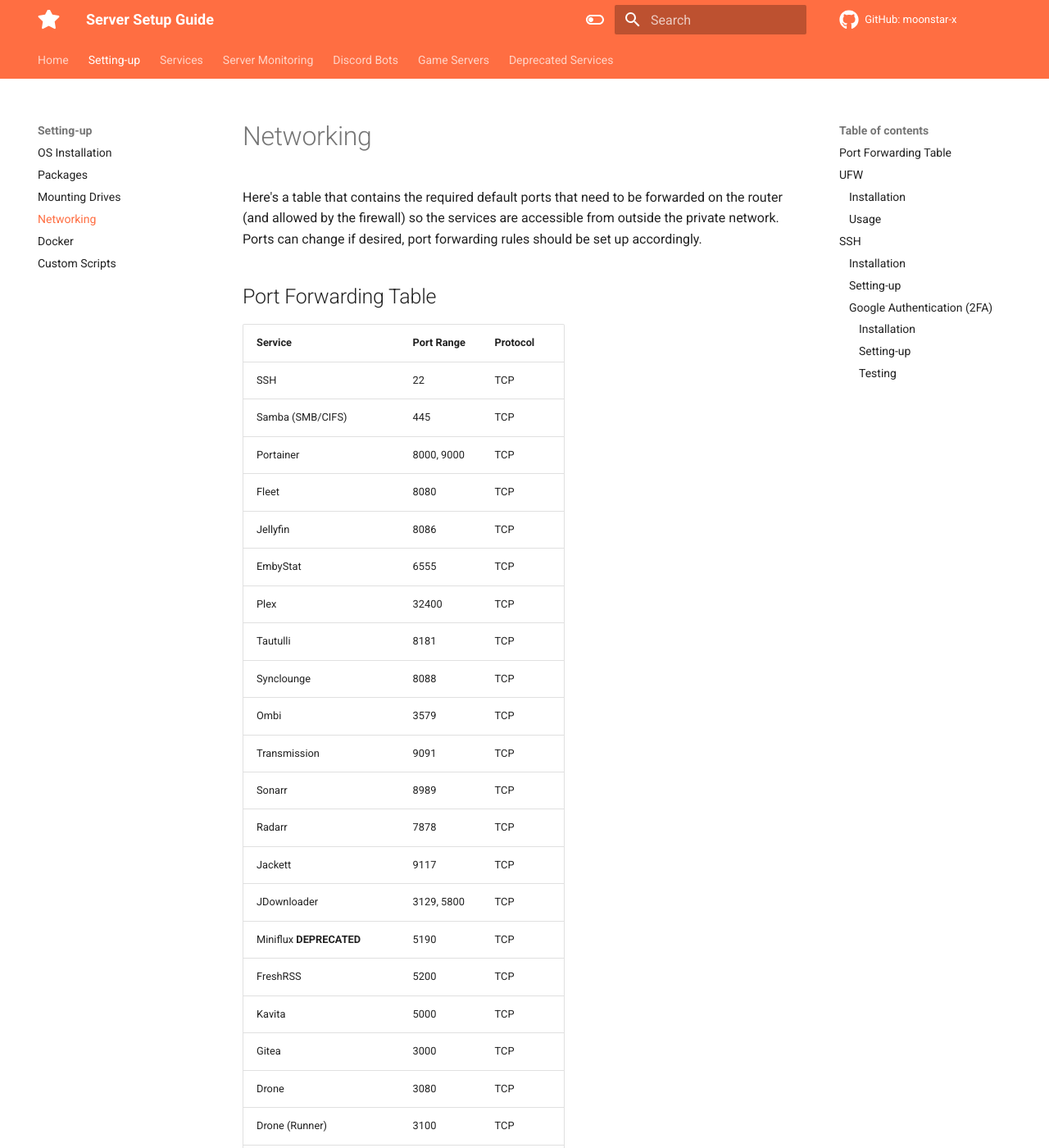
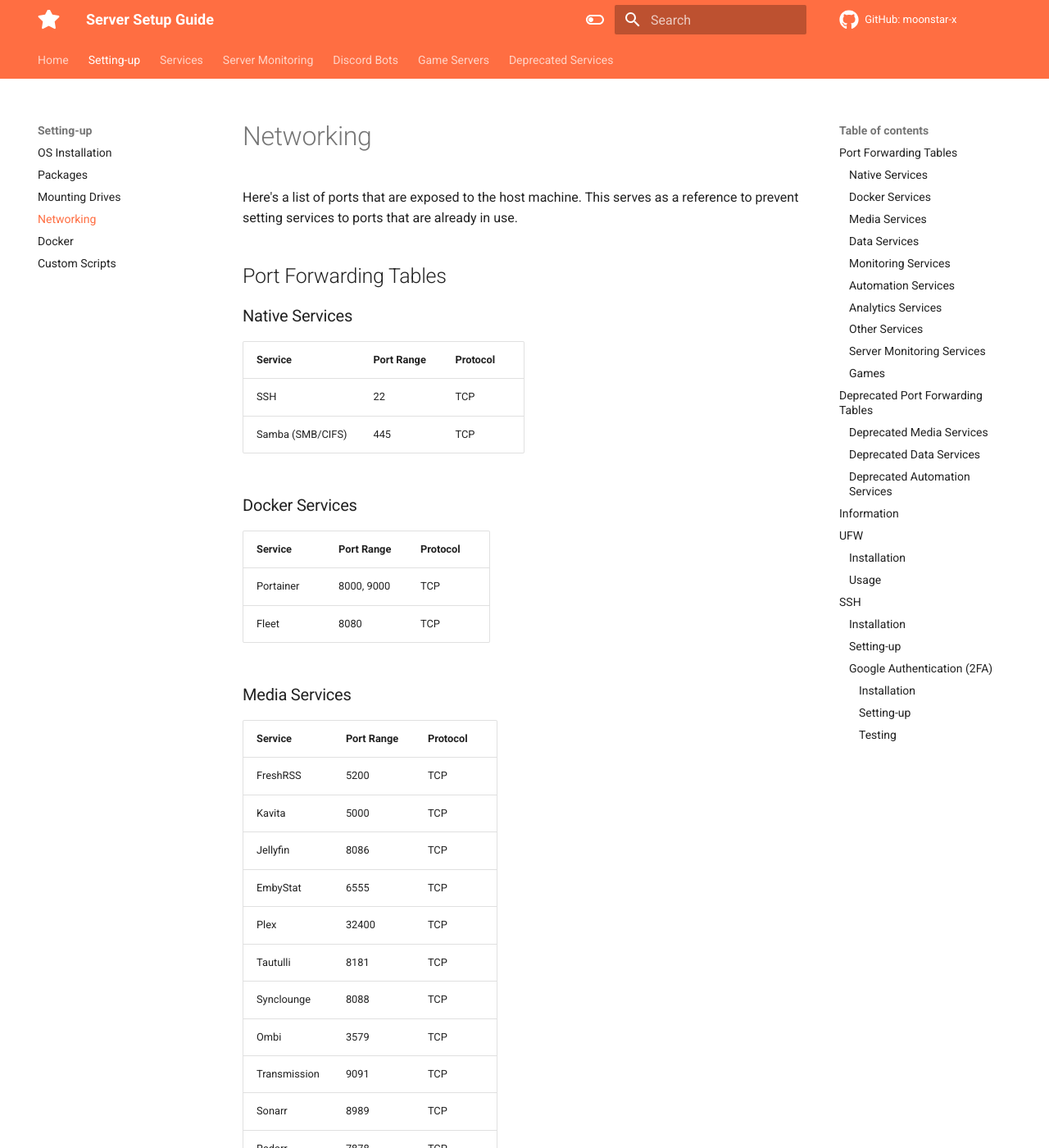
Before and after one commit to moonstar-x/server-setup, an MkDocs documentation site: the page built from docs/setting-up/networking.md, in a window 1280 px wide and 1400 px high. Shown: the whole window at 82% size. Built offline with MkDocs 1.6.1 and Material for MkDocs 9.7.7, drawn with Linux system fonts in a browser that asks for light colours; some of the changed text lies outside the part shown.

Commit message:
Cleaned up networking page.

```diff
--- a/docs/setting-up/networking.md
+++ b/docs/setting-up/networking.md
@@ -1,15 +1,29 @@
 # Networking
 
-Here's a table that contains the required default ports that need to be forwarded on the router (and allowed by the firewall) so the services are accessible from outside the private network. Ports can change if desired, port forwarding rules should be set up accordingly.
+Here's a list of ports that are exposed to the host machine. This serves as a reference to prevent setting services to ports that are already in use.
 
-## Port Forwarding Table
+## Port Forwarding Tables
+
+### Native Services
 
 | Service                     | Port Range  | Protocol |
 |-----------------------------|-------------|----------|
 | SSH                         | 22          | TCP      |
 | Samba (SMB/CIFS)            | 445         | TCP      |
+
+### Docker Services
+
+| Service                     | Port Range  | Protocol |
+|-----------------------------|-------------|----------|
 | Portainer                   | 8000, 9000  | TCP      |
 | Fleet                       | 8080        | TCP      |
+
+### Media Services
+
+| Service                     | Port Range  | Protocol |
+|-----------------------------|-------------|----------|
+| FreshRSS                    | 5200        | TCP      |
+| Kavita                      | 5000        | TCP      |
 | Jellyfin                    | 8086        | TCP      |
 | EmbyStat                    | 6555        | TCP      |
 | Plex                        | 32400       | TCP      |
@@ -21,26 +35,52 @@ Here's a table that contains the required default ports that need to be forwarde
 | Radarr                      | 7878        | TCP      |
 | Jackett                     | 9117        | TCP      |
 | JDownloader                 | 3129, 5800  | TCP      |
-| Miniflux **DEPRECATED**     | 5190        | TCP      |
-| FreshRSS                    | 5200        | TCP      |
-| Kavita                      | 5000        | TCP      |
+
+### Data Services
+
+| Service                     | Port Range  | Protocol |
+|-----------------------------|-------------|----------|
+| Nextcloud                   | 9020        | TCP      |
 | Gitea                       | 3000        | TCP      |
-| Drone                       | 3080        | TCP      |
-| Drone (Runner)              | 3100        | TCP      |
-| Nexus                       | 10600       | TCP      |
-| Nexus (Docker Registry)     | 10610       | TCP      |
-| Nexus (NPM Registry)        | 10620       | TCP      |
 | Jenkins                     | 10800       | TCP      |
-| Nextcloud **DEPRECATED**    | 9020        | TCP      |
+
+### Monitoring Services
+
+| Service                     | Port Range  | Protocol |
+|-----------------------------|-------------|----------|
 | LibreSpeed                  | 8050        | TCP      |
 | Scrutiny                    | 8020        | TCP      |
+
+### Automation Services
+
+| Service                     | Port Range  | Protocol |
+|-----------------------------|-------------|----------|
+| Custom Automation Service   | 5678        | TCP      |
+
+### Analytics Services
+
+| Service                     | Port Range  | Protocol |
+|-----------------------------|-------------|----------|
 | Plausible                   | 10500       | TCP      |
-| n8n                         | 5678        | TCP      |
-| n8n MongoDB                 | 56787       | TCP      |
+
+### Other Services
+
+| Service                     | Port Range  | Protocol |
+|-----------------------------|-------------|----------|
 | RTMP Simulcast              | 1935        | TCP      |
+| Webframes                   | 80          | TCP      |
+
+### Server Monitoring Services
+
+| Service                     | Port Range  | Protocol |
+|-----------------------------|-------------|----------|
 | Prometheus                  | 9090, 9100  | TCP      |
 | Grafana **(Raspberry Pi)**  | 3000        | TCP      |
-| Webframes                   | 80          | TCP      |
+
+### Games
+
+| Service                     | Port Range  | Protocol |
+|-----------------------------|-------------|----------|
 | TeamSpeak 3 (Voice)         | 9987        | UDP      |
 | TeamSpeak 3 (ServerQuery)   | 10011       | TCP      |
 | TeamSpeak 3 (FileTransfer)  | 30033       | TCP      |
@@ -50,6 +90,33 @@ Here's a table that contains the required default ports that need to be forwarde
 | Assetto Corsa (HTTP)        | 8081        | TCP      |
 | Minecraft                   | 25565       | TCP      |
 | Valheim                     | 2456, 2457  | UDP      |
+
+## Deprecated Port Forwarding Tables
+
+### Deprecated Media Services
+
+| Service                     | Port Range  | Protocol |
+|-----------------------------|-------------|----------|
+| Miniflux                    | 5190        | TCP      |
+
+### Deprecated Data Services
+
+| Service                     | Port Range  | Protocol |
+|-----------------------------|-------------|----------|
+| Drone                       | 3080        | TCP      |
+| Drone (Runner)              | 3100        | TCP      |
+| Nexus                       | 10600       | TCP      |
+| Nexus (Docker Registry)     | 10610       | TCP      |
+| Nexus (NPM Registry)        | 10620       | TCP      |
+
+### Deprecated Automation Services
+
+| Service                     | Port Range  | Protocol |
+|-----------------------------|-------------|----------|
+| n8n                         | 5678        | TCP      |
+| n8n MongoDB                 | 56787       | TCP      |
+
+## Information
 
 If you don't know what internal IP the server is running on, you can always type on the terminal:
 
--- a/mkdocs.yml
+++ b/mkdocs.yml
@@ -170,13 +170,13 @@ nav:
     - Minecraft (Paper): games/minecraft-paper.md
     - Valheim: games/valheim.md
   - Deprecated Services:
+    - Media:
+      - Information: deprecated/media/index.md
+      - Miniflux: deprecated/media/miniflux.md
     - Data:
       - Information: deprecated/data/index.md
       - Drone: deprecated/data/drone.md
       - Nexus: deprecated/data/nexus.md
-    - Media:
-      - Information: deprecated/media/index.md
-      - Miniflux: deprecated/media/miniflux.md
     - Automation:
       - Information: deprecated/automation/index.md
       - n8n: deprecated/automation/n8n.md
```
